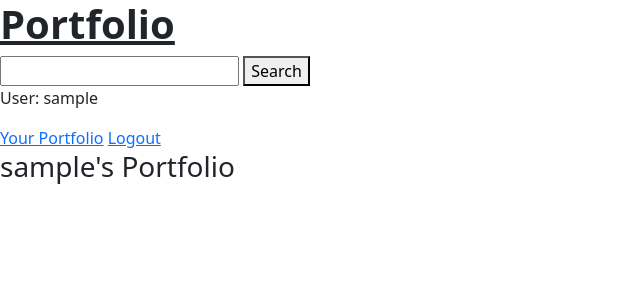
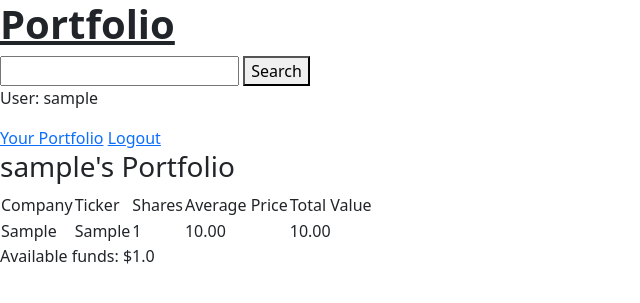
Before and after one commit to LHW99/stock_portfolio, a Django app: page /portfolio in a window 1280 px wide. Shown: the top 303 px of the page, without its empty margins (0-640 px from the left). Run offline with Django 3.2, Linux system fonts and the light colour scheme; a user stored in the database is signed in; tables that the repository leaves empty hold one stand-in row (values such as "Sample post").

Commit message:
added stock value field to stock model

```diff
--- a/portfolio/models.py
+++ b/portfolio/models.py
@@ -9,7 +9,7 @@ class Stock(models.Model):
   company = models.CharField(max_length=100)
   price = models.FloatField()
   shares = models.IntegerField()
-  #stock_value = price*shares
+  stock_value = models.FloatField()
 
   def __str__(self):
     return self.ticker
--- a/portfolio/views.py
+++ b/portfolio/views.py
@@ -47,6 +47,7 @@
       'company': company,
       'price': price,
       'portfolio': investor.portfolio,
+      'stock_value': 0,
       })
     return render(request, 'buy_stocks.html',{
       'form': form,
@@ -58,6 +59,10 @@
     form = StockForm(request.POST)
     if form.is_valid():
       purchase = form.save(commit=False)
+      shares = request.POST.get('shares')
+      price = request.POST.get('price')
+      value = float(shares)*float(price)
+      purchase.stock_value = value
       # if not enough funds, error message
       # if enough funds, save
       purchase.save()
--- a/templates/portfolio_detail.html
+++ b/templates/portfolio_detail.html
@@ -3,9 +3,29 @@
 {% block content %}
 <h3>{{user}}'s Portfolio</h3>
 {% if user.portfolio %}
-  {% for stock in portfolio %}
-    {{ stock }}
-  {% endfor %}
+  {% if user.portfolio.stock_set.all %}
+    <table>
+      <tr>
+        <td>Company</td>
+        <td>Ticker</td>
+        <td>Shares</td>
+        <td>Average Price</td>
+        <td>Total Value</td>
+      </tr>
+      {% for stock in user.portfolio.stock_set.all %}
+        <tr>
+          <td>{{ stock.company }}</td>
+          <td>{{ stock }}</td>
+          <td>{{ stock.shares }}</td>
+          <td>{{ stock.price|floatformat:2 }}</td>
+          <td>{{ stock.stock_value|floatformat:2 }}</td>
+        </tr>
+      {% endfor %}
+    </table>
+  {% else %}
+    <p>You don't have any stocks!</p>
+  {% endif %}
+  <p>Available funds: ${{ user.portfolio.portfolio_available_funds }}
 {% else %}
   <p>You don't have a portfolio!</p>
   <form method='POST' action=''>
```
Also changed, not shown: portfolio/migrations/0004_stock_stock_value.py (added).
